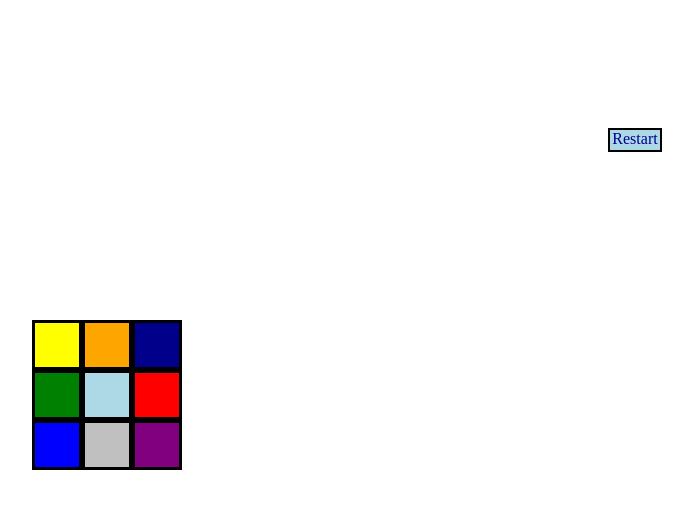
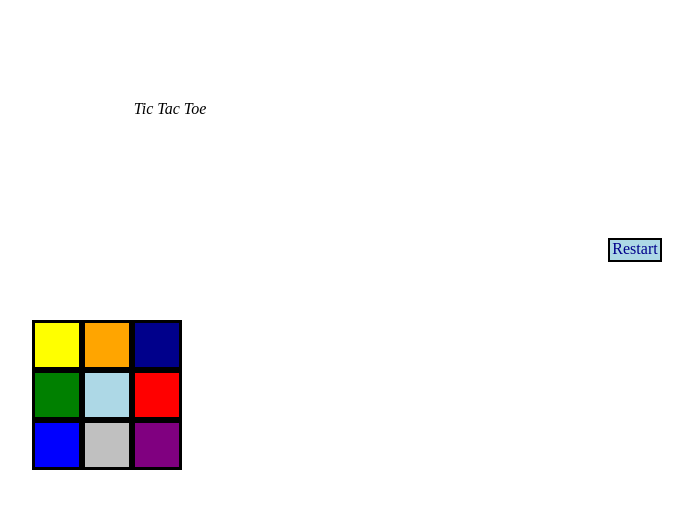
Before and after one commit to armanisani/Tic-Tac-Toe-game, a plain HTML site: page index.html in a window 1280 px wide. Shown: the whole page, without its empty margins (480-1173 px from the left). Drawn offline with Linux system fonts and the light colour scheme.

Commit message:
some little changes

```diff
--- a/index.html
+++ b/index.html
@@ -6,6 +6,7 @@
     <title>Tic Tac Toe</title>
   </head>
   <body>
+    <header> Tic Tac Toe </header>
     <aside type="button" onclick:"restartGame()">Restart</aside>
     <div class="yellow" id="button"></div>
     <div class="mid blue" id="button"></div>
--- a/style.css
+++ b/style.css
@@ -48,6 +48,12 @@ div {
 .lightblue {
   background: lightblue;
 }
+header {
+  text-align: center;
+  font-style: oblique;
+  margin-left: 20px;
+  margin-top: 100px
+}
 aside {
   float: right;
   width: 50px;
```
